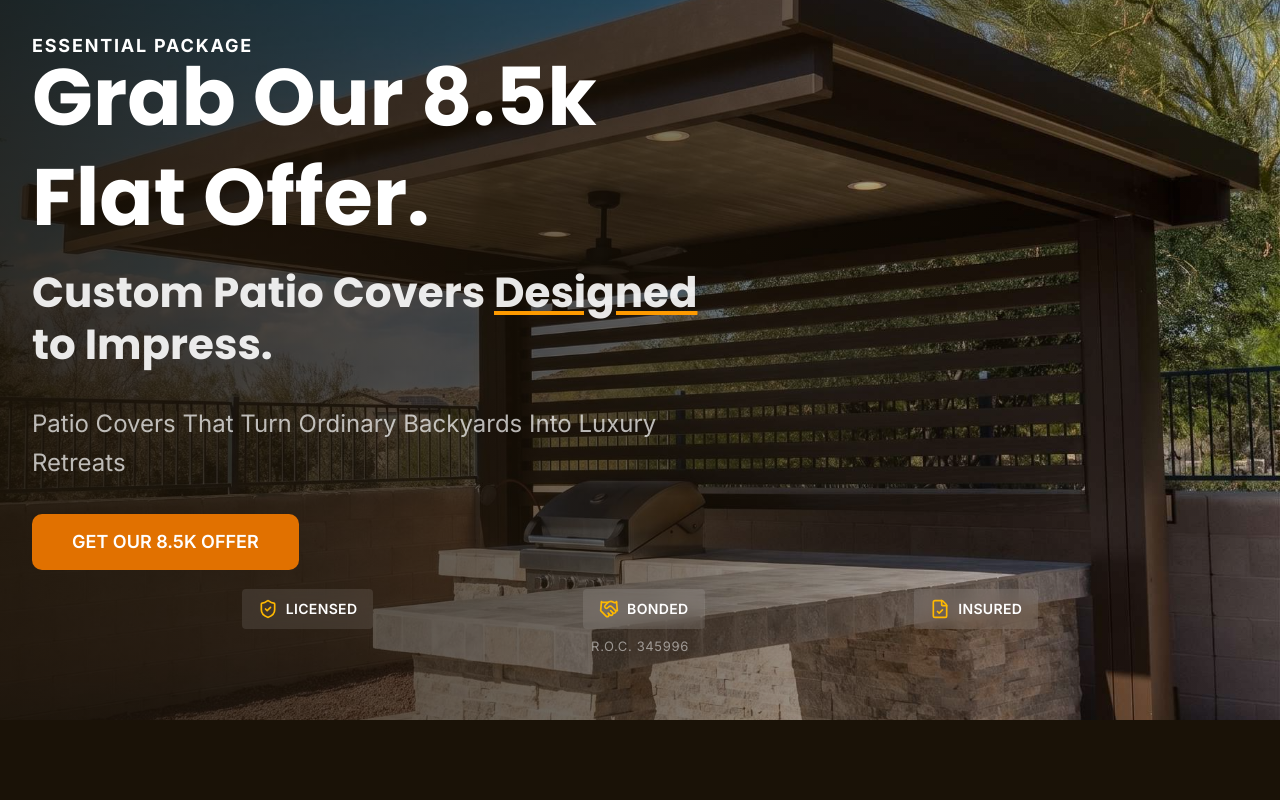
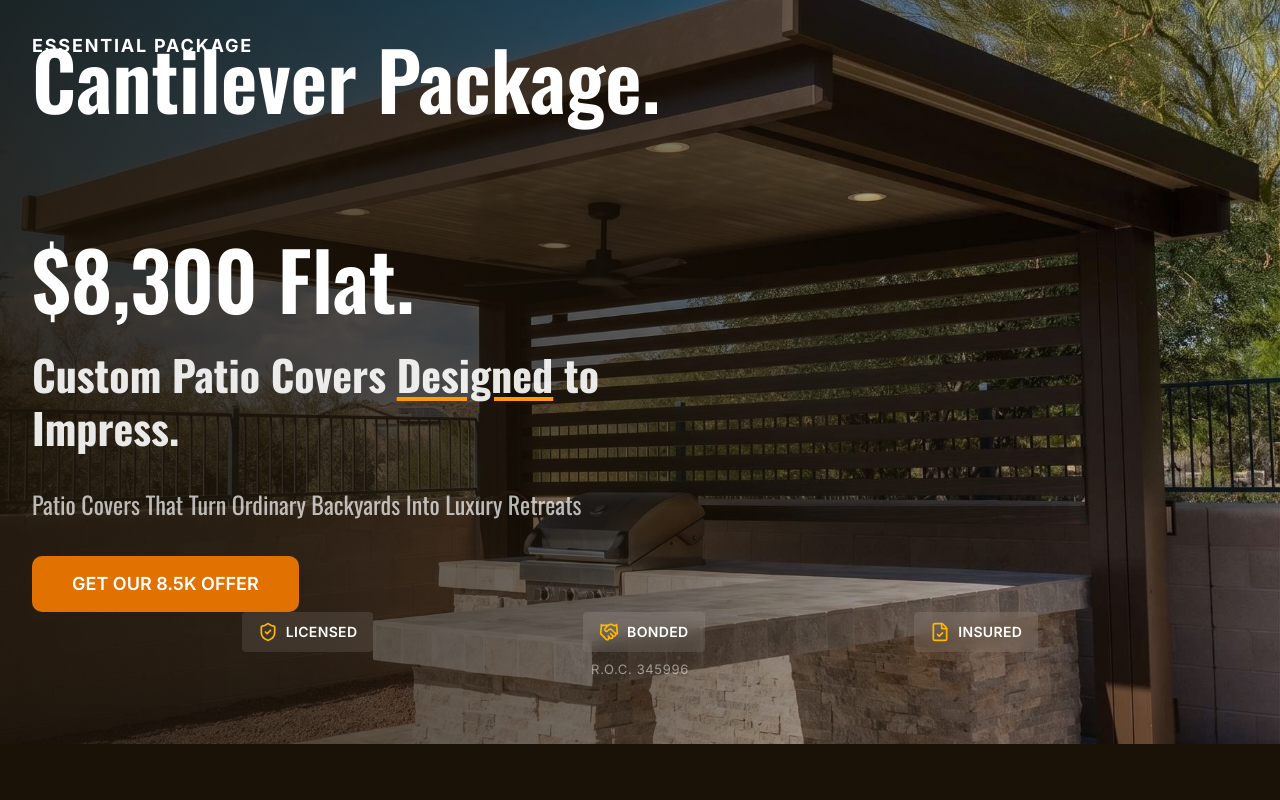
Before and after one commit to Fbet590/Az-Sun-Covers-3.0, a Next.js app: page / in a window 1280 px wide. Shown: the top 800 px of the page. Built offline with nearby package versions, Linux system fonts and the light colour scheme; a web font is replaced by a local one.

Commit message:
feat: apply design changes from JSON to hero section
Update font families and text in hero section with Oswald typeface

```diff
--- a/app/layout.tsx
+++ b/app/layout.tsx
@@ -1,5 +1,5 @@
 import type { Metadata } from 'next'
-import { Inter, Playfair_Display, Montserrat, Poppins } from 'next/font/google'
+import { Inter, Playfair_Display, Montserrat, Poppins, Source_Sans_3, Raleway, Work_Sans, DM_Sans, Rubik, Lora, PT_Sans, Karla, Manrope, Merriweather, Oswald } from 'next/font/google'
 import { Analytics } from '@vercel/analytics/next'
 import Script from 'next/script'
 import './globals.css'
@@ -15,6 +15,17 @@ const inter = Inter({ subsets: ["latin"], variable: "--font-inter" });
 const playfair = Playfair_Display({ subsets: ["latin"], variable: "--font-playfair" });
 const montserrat = Montserrat({ subsets: ["latin"], variable: "--font-montserrat", weight: ["700", "800", "900"] });
 const poppins = Poppins({ subsets: ["latin"], variable: "--font-poppins", weight: ["400", "500", "600", "700", "800"] });
+const oswald = Oswald({ subsets: ["latin"], variable: "--font-oswald" });
+const sourceSans3 = Source_Sans_3({ subsets: ["latin"], variable: "--font-source-sans-3" });
+const raleway = Raleway({ subsets: ["latin"], variable: "--font-raleway" });
+const workSans = Work_Sans({ subsets: ["latin"], variable: "--font-work-sans" });
+const dmSans = DM_Sans({ subsets: ["latin"], variable: "--font-dm-sans" });
+const rubik = Rubik({ subsets: ["latin"], variable: "--font-rubik" });
+const lora = Lora({ subsets: ["latin"], variable: "--font-lora" });
+const ptSans = PT_Sans({ subsets: ["latin"], variable: "--font-pt-sans", weight: ["400", "700"] });
+const karla = Karla({ subsets: ["latin"], variable: "--font-karla" });
+const manrope = Manrope({ subsets: ["latin"], variable: "--font-manrope" });
+const merriweather = Merriweather({ subsets: ["latin"], variable: "--font-merriweather", weight: ["400", "700"] });
 
 export const metadata: Metadata = {
   title: 'AZ Sun Covers LLC - Custom Patio Covers',
@@ -86,7 +97,7 @@ export default function RootLayout({
           />
         )}
       </head>
-      <body className={`${inter.variable} ${playfair.variable} ${montserrat.variable} ${poppins.variable} font-sans antialiased`}>
+      <body className={`${inter.variable} ${playfair.variable} ${montserrat.variable} ${poppins.variable} ${sourceSans3.variable} ${raleway.variable} ${workSans.variable} ${dmSans.variable} ${rubik.variable} ${lora.variable} ${ptSans.variable} ${karla.variable} ${manrope.variable} ${merriweather.variable} ${oswald.variable} font-sans antialiased`}>
         {children}
         <Analytics />
       </body>
--- a/components/hero-section.tsx
+++ b/components/hero-section.tsx
@@ -26,13 +26,16 @@ export function HeroSection({ onGetQuote }: { onGetQuote: () => void }) {
       {/* Hero content */}
       <div className="relative z-10 mx-auto flex w-full max-w-7xl flex-1 items-center px-4 py-6 sm:px-6 sm:py-0 lg:px-8 -mt-4 sm:-mt-8">
         <div className="max-w-2xl">
-          <h1 className="mb-3 sm:mb-5 text-[60px] font-bold leading-tight text-white sm:text-[80px]" style={{ fontFamily: "var(--font-poppins), sans-serif" }}>
-            Grab Our 8.5k Flat Offer.
+          <h1 className="mb-3 sm:mb-5 text-[60px] font-semibold leading-tight text-white sm:text-[80px]" style={{ fontFamily: '"Oswald", sans-serif' }}>
+            Cantilever Package.
+            <br />
+            <br />
+            $8,300 Flat.
           </h1>
-          <p className="mb-5 sm:mb-8 text-[33px] sm:text-[38px] lg:text-[42px] font-bold leading-tight text-white/90" style={{ fontFamily: "var(--font-poppins), sans-serif" }}>
+          <p className="mb-5 sm:mb-8 text-[33px] sm:text-[38px] lg:text-[42px] font-bold leading-tight text-white/90" style={{ fontFamily: '"Oswald", sans-serif' }}>
             Custom Patio Covers <span className="underline decoration-amber-500 underline-offset-4">Designed</span> to Impress.
           </p>
-          <p className="mb-5 sm:mb-8 text-lg leading-relaxed text-white/70 sm:text-xl lg:text-2xl">
+          <p className="mb-5 sm:mb-8 text-lg leading-relaxed text-white/70 sm:text-xl lg:text-2xl" style={{ fontFamily: '"Oswald", sans-serif' }}>
             Patio Covers That Turn Ordinary Backyards Into Luxury Retreats
           </p>
           <Button
```
